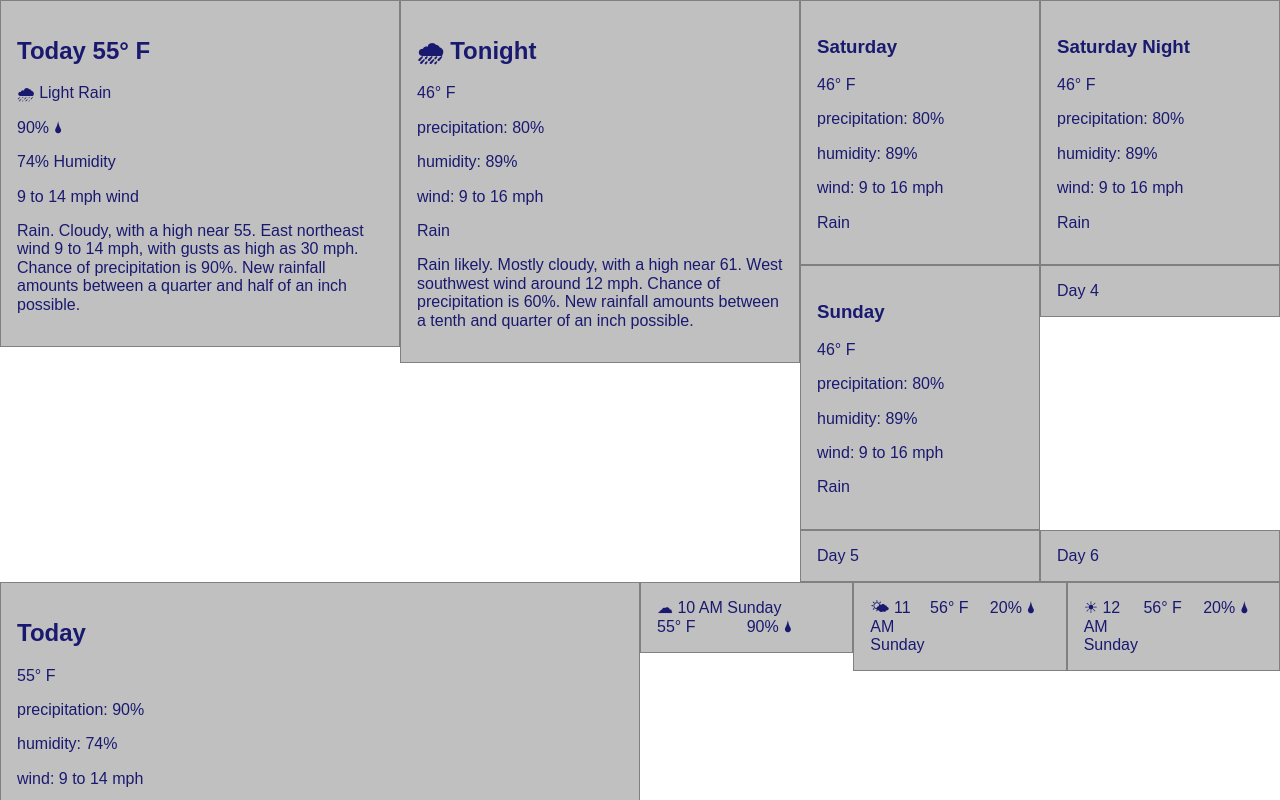
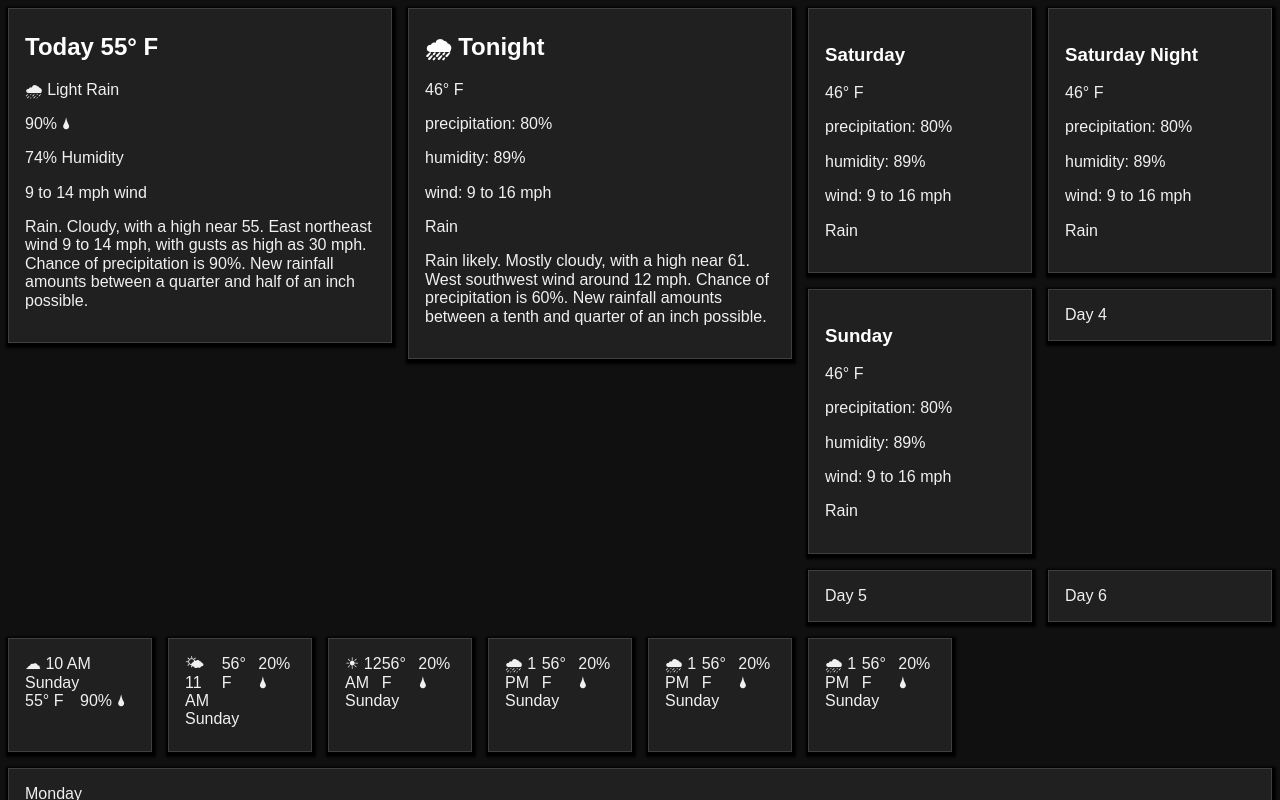
Before and after one commit to TroyHisted/outlook, a React app: page / in a window 1280 px wide. Shown: the top 800 px of the page. Built offline with nearby package versions, Linux system fonts and the light colour scheme; the HTML template or start-up script is replaced by a standard one.

Commit message:
Adjusting colors

```diff
--- a/src/index.tsx
+++ b/src/index.tsx
@@ -87,23 +87,8 @@ function App() {
 					</div>
 				</div>
 			</div>
-			<div className="pure-u-1-2">
-				<div className="box">
-					<h2>Today</h2>
-					<p>55° F</p>
-					<p>precipitation: 90%</p>
-					<p>humidity: 74%</p>
-					<p>wind: 9 to 14 mph</p>
-					<p>
-						Rain. Cloudy, with a high near 55. East northeast wind 9
-						to 14 mph, with gusts as high as 30 mph. Chance of
-						precipitation is 90%. New rainfall amounts between a
-						quarter and half of an inch possible.
-					</p>
-				</div>
-			</div>
-			<div className="pure-u-1 pure-u-md-1-6">
-				<div className="box">
+			<div className="pure-u-1 pure-u-md-1-8">
+				<div className="box box-hourly">
 					<div className="pure-g">
 						<div className="pure-u-1-2 pure-u-md-1">
 							☁ 10 AM Sunday
@@ -113,8 +98,8 @@ function App() {
 					</div>
 				</div>
 			</div>
-			<div className="pure-u-1 pure-u-md-1-6">
-				<div className="box">
+			<div className="pure-u-1 pure-u-md-1-8">
+				<div className="box box-hourly">
 					<div className="pure-g">
 						<div className="pure-u-1-3">🌤 11 AM Sunday</div>
 						<div className="pure-u-1-3">56° F</div>
@@ -122,8 +107,8 @@ function App() {
 					</div>
 				</div>
 			</div>
-			<div className="pure-u-1 pure-u-md-1-6">
-				<div className="box">
+			<div className="pure-u-1 pure-u-md-1-8">
+				<div className="box box-hourly">
 					<div className="pure-g">
 						<div className="pure-u-1-3">☀ 12 AM Sunday</div>
 						<div className="pure-u-1-3">56° F</div>
@@ -131,8 +116,8 @@ function App() {
 					</div>
 				</div>
 			</div>
-			<div className="pure-u-1 pure-u-md-1-6">
-				<div className="box">
+			<div className="pure-u-1 pure-u-md-1-8">
+				<div className="box box-hourly">
 					<div className="pure-g">
 						<div className="pure-u-1-3">🌧 1 PM Sunday</div>
 						<div className="pure-u-1-3">56° F</div>
@@ -140,8 +125,8 @@ function App() {
 					</div>
 				</div>
 			</div>
-			<div className="pure-u-1 pure-u-md-1-6">
-				<div className="box">
+			<div className="pure-u-1 pure-u-md-1-8">
+				<div className="box box-hourly">
 					<div className="pure-g">
 						<div className="pure-u-1-3">🌧 1 PM Sunday</div>
 						<div className="pure-u-1-3">56° F</div>
@@ -149,8 +134,8 @@ function App() {
 					</div>
 				</div>
 			</div>
-			<div className="pure-u-1 pure-u-md-1-6">
-				<div className="box">
+			<div className="pure-u-1 pure-u-md-1-8">
+				<div className="box box-hourly">
 					<div className="pure-g">
 						<div className="pure-u-1-3">🌧 1 PM Sunday</div>
 						<div className="pure-u-1-3">56° F</div>
--- a/src/style.css
+++ b/src/style.css
@@ -1,12 +1,33 @@
 :root {
-	--font: midnightblue;
-	--background: silver;
-	--border: gray;
+	--font: rgb(240, 240, 240);
+	--box-background: rgb(32, 32, 32);
+	--border: rgb(64, 64, 64);
+	--background: rgb(16, 16, 16);
+}
+
+body {
+	background: var(--background);
 }
 
 .box {
 	padding: 1rem;
 	color: var(--font);
-	background-color: var(--background);
+	background-color: var(--box-background);
 	border: 1px solid var(--border);
+	box-shadow: 1px 2px 2px 3px rgb(0, 0, 0);
+	margin: 0.5rem;
 }
+
+.box-hourly {
+	height: 80px;
+}
+
+.box h2,
+.box h3,
+.box h4 {
+	color: white;
+}
+
+.box h2:first-child {
+	margin-top: 0.5rem;
+}
```
